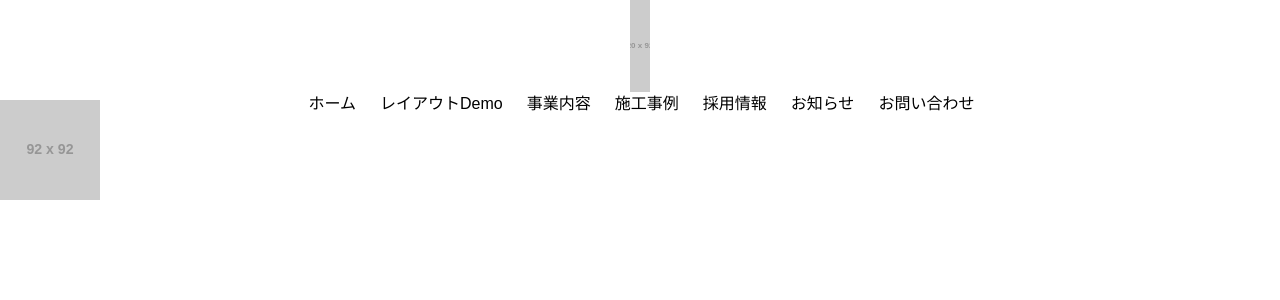
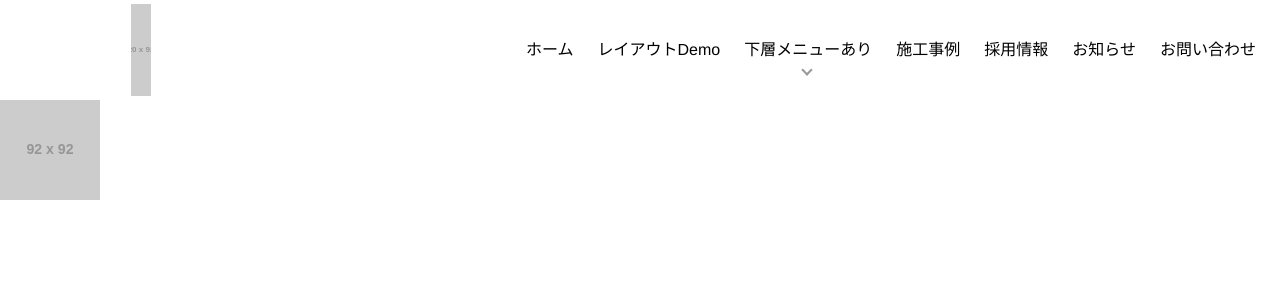
Before and after one commit to Tottorion/HTML-CSStemplate, a PHP site: page /index.php in a window 1280 px wide. Shown: the top 300 px of the page. Run offline with PHP 8.4, Linux system fonts and the light colour scheme; grey boxes labelled with a size stand in for pictures from a placeholder-image service; some libraries are stand-ins or nearby versions.

Commit message:
ハンバーガーメニュー変更前

```diff
--- a/header.php
+++ b/header.php
@@ -1,6 +1,6 @@
     <header>
-        <div class="container black">
-            <h1 id="header__logo">
+        <div class="header_wrap">
+            <h1 id="header_logo">
                 <a href="./">
                     <img src="https://placehold.jp/20/92aac7/ffffff/225x60.png?text=header_logo%0A225x60" alt="ヘッダーロゴ">
                 </a>
@@ -9,7 +9,15 @@
                 <ul id="gNav">
                     <li><a href="./">ホーム</a></li>
                     <li><a href="./layout_demo">レイアウトDemo</a></li>
-                    <li><a href="./">事業内容</a></li>
+                    <li class="has_child"><a href="./">下層メニューあり</a>
+                        <ul>
+                            <li><a href="./">メニュー1</a></li>
+                            <li><a href="./">メニュー2</a></li>
+                            <li><a href="./">メニュー3</a></li>
+                            <li><a href="./">メニュー4</a></li>
+                            <li><a href="./">メニュー5</a></li>
+                        </ul>
+                    </li>
                     <li><a href="./">施工事例</a></li>
                     <li><a href="./recruit">採用情報</a></li>
                     <li><a href="./news">お知らせ</a></li>
@@ -19,13 +27,22 @@
 
                 <div id="hNavWrap">
                     <ul id="hNav">
-                    <li><a href="./">ホーム</a></li>
-                    <li><a href="./company_ceo/">会社案内</a></li>
-                    <li><a href="./">事業内容</a></li>
-                    <li><a href="./">施工事例</a></li>
-                    <li><a href="./recruit">採用情報</a></li>
-                    <li><a href="./news">お知らせ</a></li>
-                    <li><a href="./contact">お問い合わせ</a></li>
+                        <li><a href="./">ホーム</a></li>
+                        <li><a href="./layout_demo">レイアウトDemo</a></li>
+                        <li class="has_child"><a href="./">下層メニューあり</a>
+                            <ul>
+                                <li><a href="./">下層メニューあり</a></li>
+                                <li><a href="./">メニュー1</a></li>
+                                <li><a href="./">メニュー2</a></li>
+                                <li><a href="./">メニュー3</a></li>
+                                <li><a href="./">メニュー4</a></li>
+                                <li><a href="./">メニュー5</a></li>
+                            </ul>
+                        </li>
+                        <li><a href="./">施工事例</a></li>
+                        <li><a href="./recruit">採用情報</a></li>
+                        <li><a href="./news">お知らせ</a></li>
+                        <li><a href="./contact">お問い合わせ</a></li>
                     </ul>
                     <div class="hNavToggleBtn">
                         <span></span>
--- a/style.css
+++ b/style.css
@@ -110,10 +110,9 @@
 }
 
 body {
-  color: #252525;
+  color: #333333;
   -webkit-text-size-adjust: none;
-  font-family: "ヒラギノ角ゴ Pro W3", "Hiragino Kaku Gothic Pro", "メイリオ", Meiryo, Osaka, "ＭＳ Ｐゴシック", "MS PGothic", sans-serif;
-  font-size: 80%;
+  font-family: "Helvetica Neue", Arial, "Hiragino Kaku Gothic ProN", "Hiragino Sans", "BIZ UDPGothic", Meiryo, sans-serif;
   line-height: 1.5;
   background-image: none;
   word-wrap: break-word;
@@ -174,12 +172,12 @@
     width: 100%;
   }
 }
-header #header__logo {
+header #header_logo {
   max-width: 28%;
   margin: auto;
 }
 @media screen and (max-width: 1023px) {
-  header #header__logo {
+  header #header_logo {
     width: 100%;
     min-width: 200px;
   }
@@ -201,6 +198,10 @@
 }
 header #gNav li:hover:after {
   width: 100%;
+}
+header #gNav > li {
+  margin-right: 1.5em;
+  padding: calc((100px - 1.5em) * 0.5) 0;
 }
 header .gNav_lastchild {
   display: flex;
@@ -269,13 +270,13 @@
   position: relative;
 }
 nav ul li a:hover {
-  color: #1c509c;
-}
-nav ul li.has-child::before {
+  color: #333333;
+}
+nav ul li.has_child::before {
   content: "";
   position: absolute;
   left: 46%;
-  top: 25px;
+  top: 66%;
   width: 6px;
   height: 6px;
   border-top: 2px solid #999;
--- a/style.scss
+++ b/style.scss
@@ -10,22 +10,16 @@
 $inner1: 950; // インナー(コンテンツ内枠)の幅
 $inner2: 800; // 上記の2パターン目 ※必要に応じて
 $inner3: 600; // 上記の3パターン目 ※必要に応じて
+
 $key_color: #92aac7; // テーマカラー
 $key_font_color: #333333; // フォントカラー
-$font_family1: "Helvetica Neue",
-Arial,
-"Hiragino Kaku Gothic ProN",
-"Hiragino Sans",
-"BIZ UDPGothic",
-Meiryo,
-sans-serif; // フォント1
-$font_family2: "Helvetica Neue",
-Arial,
-"Hiragino Kaku Gothic ProN",
-"Hiragino Sans",
-"BIZ UDPGothic",
-Meiryo,
-sans-serif; // フォント2
+$bg_color: #fff; // 背景色
+$header_bg_color: #fff; // ヘッダー背景色
+$font_family1: "Helvetica Neue", Arial, "Hiragino Kaku Gothic ProN", "Hiragino Sans", "BIZ UDPGothic", Meiryo,
+    sans-serif; // フォント1
+$font_family2: "Helvetica Neue", Arial, "Hiragino Kaku Gothic ProN", "Hiragino Sans", "BIZ UDPGothic", Meiryo,
+    sans-serif; // フォント2
+
 html,
 body,
 main,
@@ -133,14 +127,13 @@
 }
 
 body {
-    color: #252525;
+    color: $key_font_color;
     -webkit-text-size-adjust: none;
-    font-family: "ヒラギノ角ゴ Pro W3", "Hiragino Kaku Gothic Pro", "メイリオ", Meiryo, Osaka, "ＭＳ Ｐゴシック", "MS PGothic", sans-serif;
-    font-size: 80%;
+    font-family: $font_family1;
     line-height: 1.5;
     background-image: none;
     word-wrap: break-word;
-    background-color: #fff;
+    background-color: $bg_color;
 }
 
 * {
@@ -202,7 +193,7 @@
             width: 100%;
         }
     }
-    #header__logo {
+    #header_logo {
         max-width: 28%;
         margin: auto;
         @media screen and (max-width: 1023px) {
@@ -226,6 +216,10 @@
             &:hover:after {
                 width: 100%;
             }
+        }
+        > li {
+            margin-right: 1.5em;
+            padding: calc(calc($header_height - 1.5em) * 0.5) 0;
         }
     }
     .gNav_lastchild {
@@ -296,13 +289,13 @@
         li {
             position: relative; // 下の階層のulや矢印の基点にするためliにrelativeを指定
             a:hover {
-                color: #1c509c;
-            }
-            &.has-child::before {
+                color: $key_font_color;
+            }
+            &.has_child::before {
                 content: "";
                 position: absolute;
                 left: 46%;
-                top: 25px;
+                top: 66%;
                 width: 6px;
                 height: 6px;
                 border-top: 2px solid #999;
@@ -565,17 +548,15 @@
     }
 }
 
-
 /*￣￣￣￣￣￣￣￣￣￣￣￣￣￣￣￣￣￣￣￣￣￣￣￣￣￣￣￣￣￣￣￣￣￣￣￣￣￣￣￣￣￣🐠
 ｜   行高さ line_height_○○
 ⎿＿＿＿＿＿＿＿＿＿＿＿＿＿＿＿＿＿＿＿＿＿＿＿＿＿＿＿＿＿＿＿＿＿＿＿＿＿＿＿＿＿＿🐠 */
 
 @for $i from 10 through 20 {
     .line_height_#{$i} {
-        line-height: #{$i / 10}rem !important;
-    }
-}
-
+        line-height: #{$i * 0.1}rem !important;
+    }
+}
 
 /*￣￣￣￣￣￣￣￣￣￣￣￣￣￣￣￣￣￣￣￣￣￣￣￣￣￣￣￣￣￣￣￣￣￣￣￣￣￣￣￣￣￣🐠
 ｜   マージン・パディング margin(padding)_top(btm)_○○
```
Also changed, not shown: other parts of style.css (+28 -28 lines), other parts of style.scss (+26 -75 lines), js/javascript.js (+52 -35 lines), README.md, layout_demo.php (indentation only), 1 other file.
